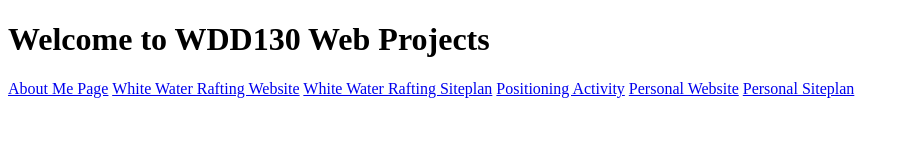
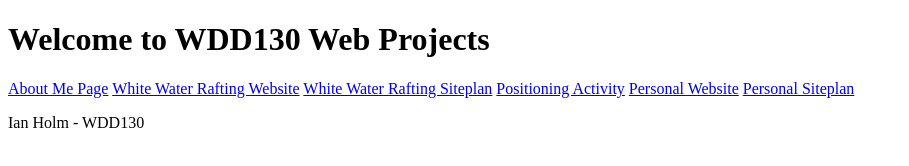
Before and after one commit to Holm-I-252/wdd130, a plain HTML site: page index.html in a window 1280 px wide. Shown: the whole page, without its empty margins (0-909 px from the left). Drawn offline with Linux system fonts and the light colour scheme.

Commit message:
Added name to index file

```diff
--- a/index.html
+++ b/index.html
@@ -16,5 +16,7 @@
   <a href="#">Personal Siteplan</a>
 </nav>
 
+<p>Ian Holm - WDD130</p>
+
 </body>
 </html>
```
